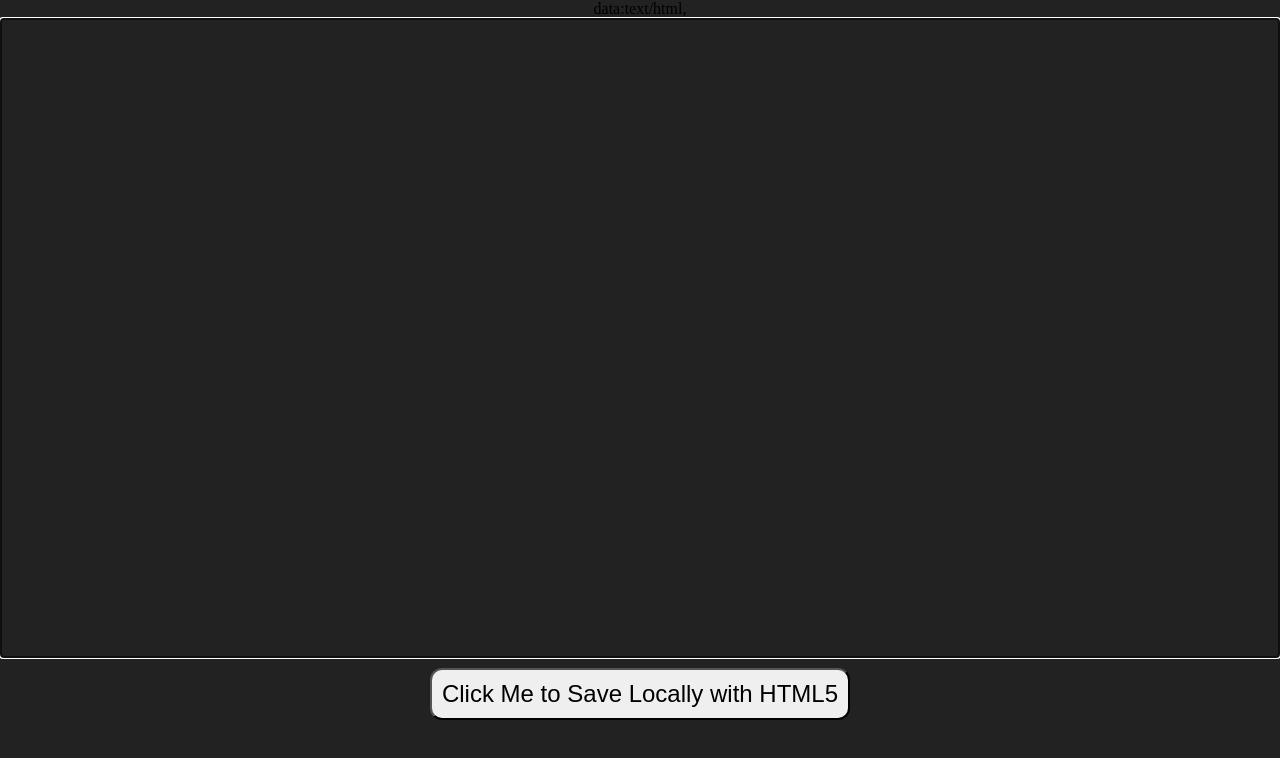
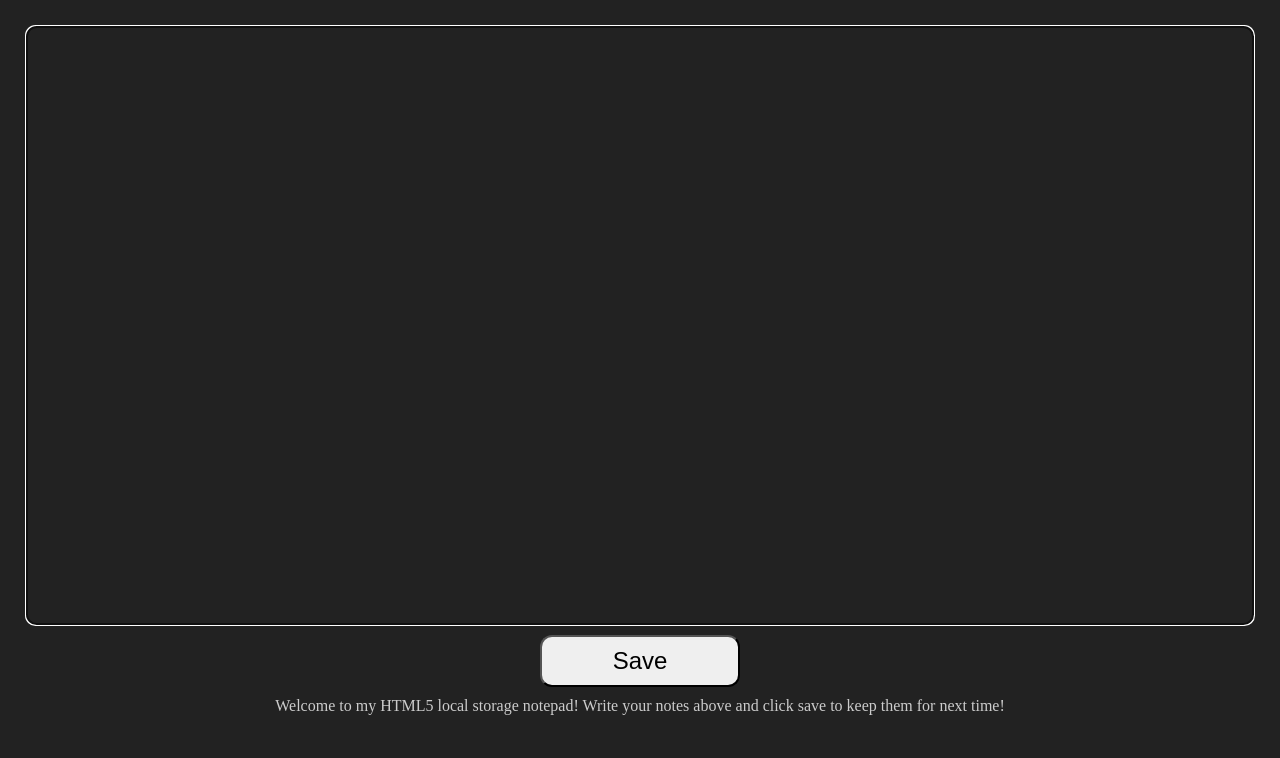
Before and after one commit to atheiman/applets, a plain HTML site: page notepad.html in a window 1280 px wide. Drawn offline with Linux system fonts and the light colour scheme.

Commit message:
notepad working with click to save functionality

```diff
--- a/notepad.html
+++ b/notepad.html
@@ -1,15 +1,55 @@
-data:text/html,
 <html>
 <script>
 function saveDoc() {
-  alert('saving your doc') ;
+  localStorage.notepad = myTextarea.value ;
+  messageDiv.innerHTML = "Notes Saved!" ;
 }
 function loadDoc() {
-  alert('loading your doc') ;
+  if (typeof localStorage.notepad !== "undefined") {
+    myTextarea.value = localStorage.notepad ;
+    messageDiv.innerHTML = "Welcome back!" ;
+  } else {
+    messageDiv.innerHTML = "Welcome to my HTML5 local storage notepad! Write your notes above and click save to keep them for next time!" ;
+  }
 }
 </script>
-<body style="margin:0px;background-color:#222;text-align:center;" onload="loadDoc()">
-<textarea style="resize:none;width:100%;height:80%;background-color:inherit;padding:2%;font-family:'courier new';font-size:1.2em;color:#fff;" autofocus></textarea>
-<button onclick="saveDoc()" style="font-size:1.5em;margin:10px;padding:10px;border-radius:.5em;">Click Me to Save Locally with HTML5</button>
+<style>
+body {
+  margin:0px;
+  padding:2%;
+  background-color:#222;
+  text-align:center;
+}
+textarea {
+  resize:none;
+  width:100%;
+  height:80%;
+  background-color:inherit;
+  padding:2%;
+  font-family:'courier new';
+  font-size:1.2em;
+  color:#fff;
+  border-radius:.5em;
+}
+button {
+  width:200px;
+  font-size:1.5em;
+  margin:10px;
+  padding:10px;
+  border-radius:.5em;
+}
+div {
+  color:#ccc;
+}
+</style>
+<body onload="loadDoc()">
+<textarea id="myTextarea" autofocus wrap="hard"></textarea>
+<button id="myButton" onclick="saveDoc()">Save</button>
+<div id="messageDiv"></div>
 </body>
+<script>
+var myTextarea = document.getElementById('myTextarea') ;
+var myButton = document.getElementById('myButton') ;
+var messageDiv = document.getElementById('messageDiv') ;
+</script>
 </html>
```
Also changed, not shown: 1 other file.
